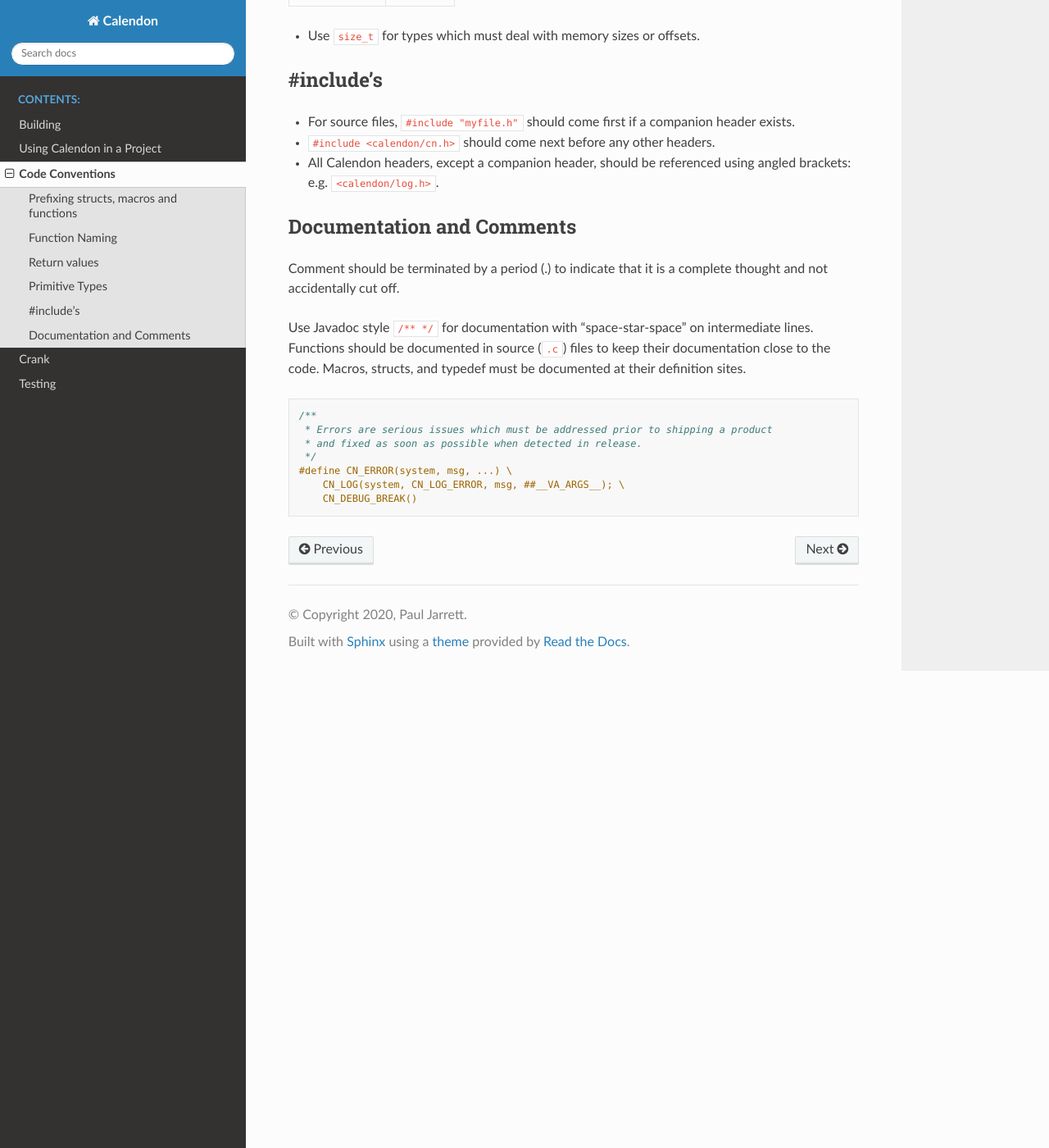
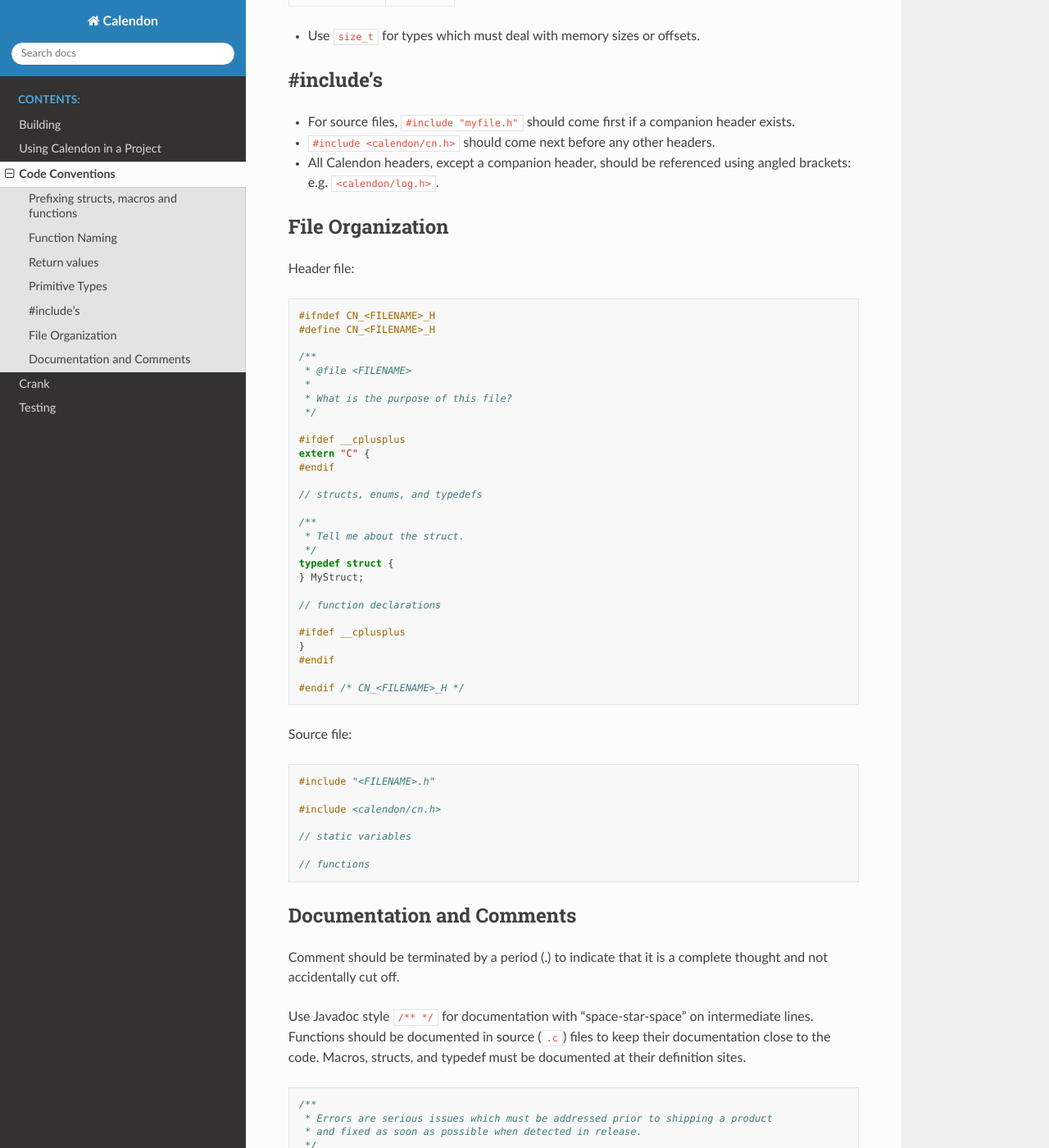
Before and after one commit to pyjarrett/calendon, a Sphinx documentation site: the page built from docs/source/project/conventions.rst, in a window 1280 px wide and 1400 px high, scrolled down 4350 px. Shown: the whole window at 82% size. Built offline with Sphinx 7.4.7 and the Read the Docs theme 2.0.0, drawn with Linux system fonts in a browser that asks for light colours.

Commit message:
Cleanup header guards and provide sample file layouts.

```diff
--- a/docs/source/project/conventions.rst
+++ b/docs/source/project/conventions.rst
@@ -205,6 +205,55 @@ Primitive Types
 - All Calendon headers, except a companion header, should be referenced using
   angled brackets: e.g. ``<calendon/log.h>``.
 
+File Organization
+-----------------
+
+Header file:
+
+.. code-block::
+
+    #ifndef CN_<FILENAME>_H
+    #define CN_<FILENAME>_H
+
+    /**
+     * @file <FILENAME>
+     *
+     * What is the purpose of this file?
+     */
+
+    #ifdef __cplusplus
+    extern "C" {
+    #endif
+
+    // structs, enums, and typedefs
+
+    /**
+     * Tell me about the struct.
+     */
+    typedef struct {
+    } MyStruct;
+
+    // function declarations
+
+    #ifdef __cplusplus
+    }
+    #endif
+
+    #endif /* CN_<FILENAME>_H */
+
+Source file:
+
+.. code-block::
+
+    #include "<FILENAME>.h"
+
+    #include <calendon/cn.h>
+
+    // static variables
+
+    // functions
+
+
 Documentation and Comments
 --------------------------
 
```
Also changed, not shown: 5 other files.
